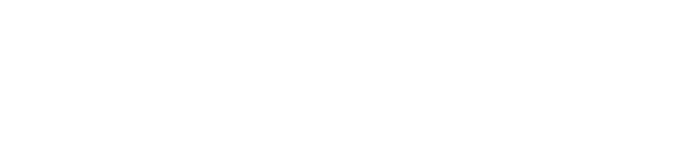
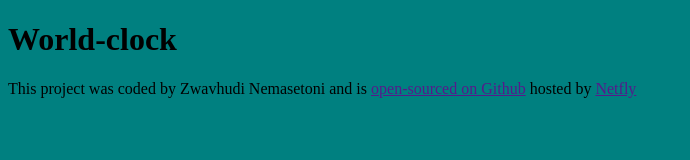
Before and after one commit to Zwavhudi-Nemasetoni/world-clock, a plain HTML site: page index.html in a window 1280 px wide. Shown: the whole page, without its empty margins (0-690 px from the left). Drawn offline with Linux system fonts and the light colour scheme.

Commit message:
added intial structure of the project

```diff
--- a/index.html
+++ b/index.html
@@ -7,6 +7,12 @@
     <title><World-clock></title>
   </head>
   <body>
+    <h1>World-clock</h1>
+    <footer>
+      This project was coded by Zwavhudi Nemasetoni and is
+      <a href="" target="_blank"> open-sourced on Github</a> hosted by
+      <a href="" target="_blank">Netfly</a>
+    </footer>
     <script src="src/ap.js"></script>
   </body>
 </html>
--- a/src/ap.js
+++ b/src/ap.js
@@ -0,0 +1 @@
+alert("hello");
--- a/src/styles.css
+++ b/src/styles.css
@@ -0,0 +1,3 @@
+body {
+  background: teal;
+}
```
